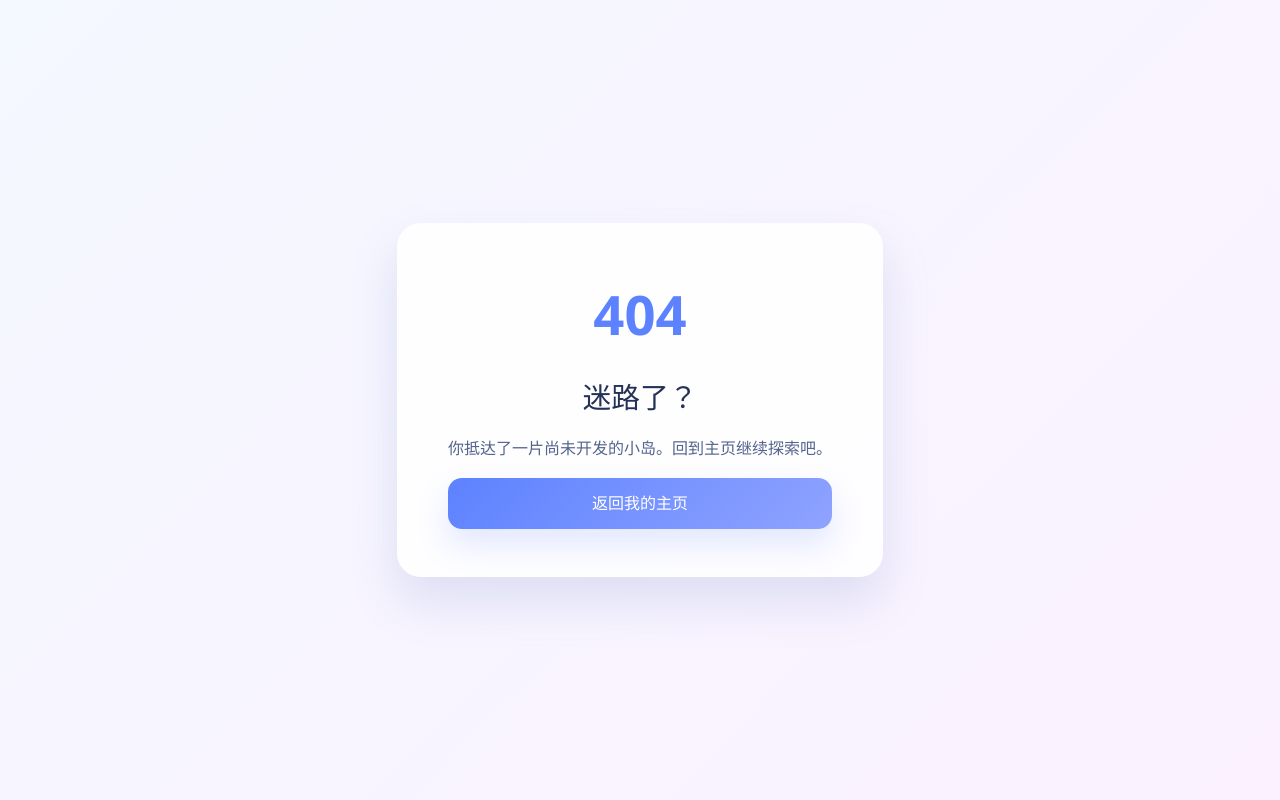
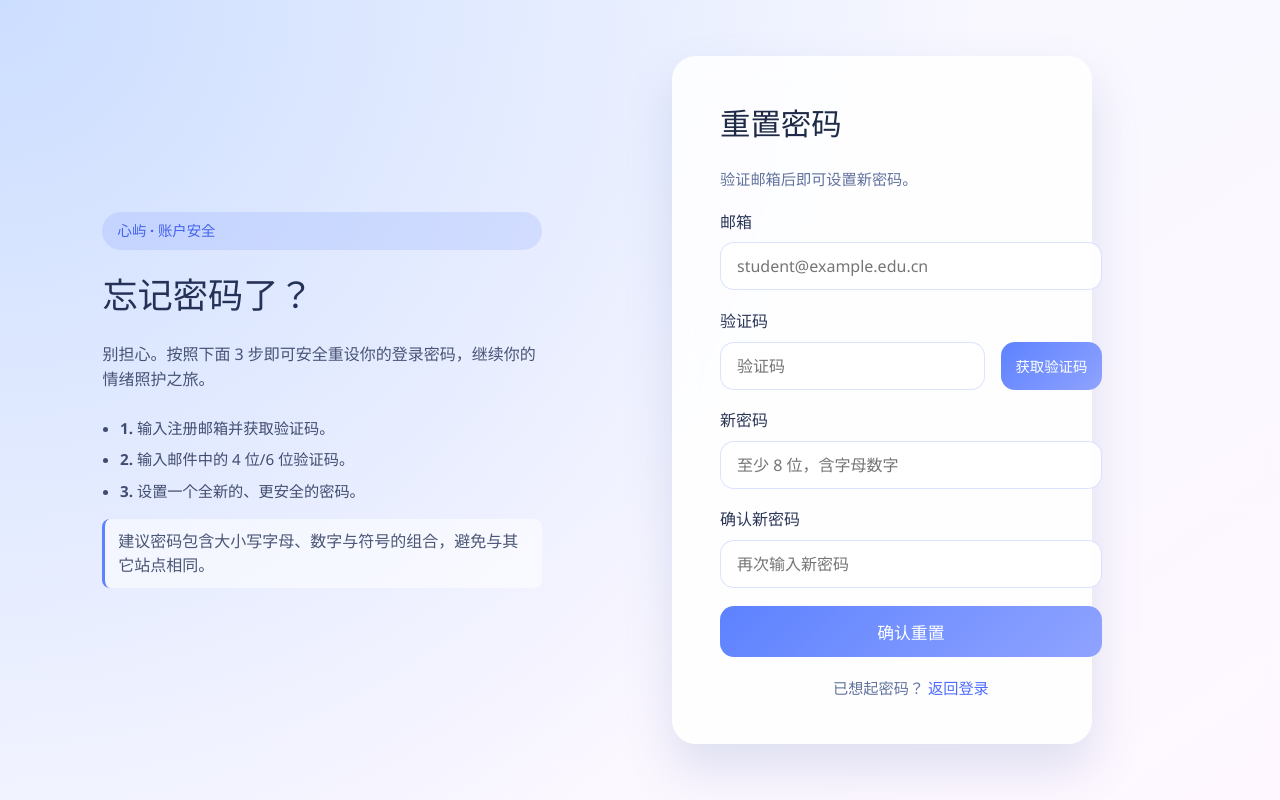
Before and after one commit to njdldkl666699/solace-isle, a Vue app: page /resetPassword in a window 1280 px wide. Before the commit this address had no page. Built offline with nearby package versions, Linux system fonts and the light colour scheme.

Commit message:
添加找回密码页面

```diff
--- a/src/router/index.ts
+++ b/src/router/index.ts
@@ -14,6 +14,11 @@ const routes: RouteRecordRaw[] = [
   {
     path: "/register",
     component: () => import("../views/RegisterView.vue"),
+    meta: { layout: "auth" },
+  },
+  {
+    path: "/resetPassword",
+    component: () => import("../views/ResetPasswordView.vue"),
     meta: { layout: "auth" },
   },
   {
--- a/src/views/LoginView.vue
+++ b/src/views/LoginView.vue
@@ -1,5 +1,5 @@
 <script setup lang="ts">
-import { reactive, ref } from "vue";
+import {reactive, ref} from "vue";
 import { useRouter } from "vue-router";
 import { useAppStore } from "../stores/appStore";
 import api from "../api/request.ts";
@@ -75,7 +75,7 @@ const handleSubmit = async () => {
       </p>
       <p class="switch-text">
         忘记密码？
-        <button class="change-password-btn" type="button">修改密码</button>
+        <RouterLink to="/resetPassword">找回密码</RouterLink>
       </p>
     </form>
   </div>
--- a/src/views/RegisterView.vue
+++ b/src/views/RegisterView.vue
@@ -127,7 +127,7 @@ const handleSubmit = async () => {
       <label>
         验证码
         <span class="verify-row">
-          <input class="verify_code" v-model="form.code" type="text" required placeholder="1234" />
+          <input class="verify_code" v-model="form.code" type="text" required placeholder="验证码" />
           <button type="button" :disabled="countdown > 0" @click="sendEmail">
             {{ countdown > 0 ? countdown + 's后重新发送' : '获取验证码' }}
           </button>
--- /dev/null
+++ b/src/views/ResetPasswordView.vue
@@ -0,0 +1,288 @@
+<script setup lang="ts">
+import { reactive, ref, onUnmounted } from "vue";
+import { useRouter } from "vue-router";
+import api from "../api/request.ts";
+import { ElMessageBox, ElMessage } from "element-plus";
+import { sha256 } from 'js-sha256';
+
+const router = useRouter();
+const form = reactive({ email: "", code: "", password: "", confirmPassword: "" });
+const loading = ref(false);
+const countdown = ref(0);
+let countdownTimer: number | null = null;
+
+const startCountdown = (sec = 60) => {
+  if (countdownTimer) {
+    clearInterval(countdownTimer);
+    countdownTimer = null;
+  }
+  countdown.value = sec;
+  countdownTimer = window.setInterval(() => {
+    countdown.value -= 1;
+    if (countdown.value <= 0) {
+      countdown.value = 0;
+      if (countdownTimer) {
+        clearInterval(countdownTimer);
+        countdownTimer = null;
+      }
+    }
+  }, 1000);
+};
+
+onUnmounted(() => {
+  if (countdownTimer) clearInterval(countdownTimer);
+});
+
+const checkEmail = () => {
+  if(form.email === "" || !form.email.includes("@")){
+    ElMessage.warning("请输入正确的邮箱地址");
+    return false;
+  }
+  return true;
+};
+
+const sendEmail = async () => {
+  if (countdown.value > 0) return;
+  if (!checkEmail()) return;
+  try {
+    const response = await api.get("/auth/sendCode",{
+       params: {
+        email: form.email
+      }
+    });
+    if(response.data.code === 1){
+      ElMessage.success("验证码已发送");
+      startCountdown(60);
+    }else {
+      ElMessage.error(response.data.msg || "验证码发送失败，请稍后重试。");
+    }
+  }catch (err: any){
+    ElMessage.error(err.response?.data?.msg || "验证码发送失败，请稍后重试。");
+  }
+}
+
+const validate = () => {
+  if (form.password !== form.confirmPassword) {
+    ElMessage.warning("两次输入的密码不一致");
+    form.password="";
+    form.confirmPassword="";
+    return false;
+  }
+  if (form.password.length < 8) {
+    ElMessage.warning("密码长度至少为8位");
+    return false;
+  }
+  return true;
+};
+
+const handleSubmit = async () => {
+  if (!validate()) return;
+  loading.value = true;
+  try {
+    const encryptedPassword = sha256(form.password);
+    const response = await api.post("/auth/findPassword", {
+      email: form.email,
+      password: encryptedPassword,
+      code: form.code
+    });
+    if(response.data.code === 1){
+      loading.value = false;
+      await ElMessageBox.alert("密码重置成功，请使用新密码登录。", '提示', {
+        confirmButtonText: '确定',
+        type: 'success',
+      });
+      router.push("/login");
+    }else {
+      loading.value = false;
+      await ElMessageBox.alert(response.data.msg || "重置失败，请稍后重试。", '提示', {
+        confirmButtonText: '确定',
+        type: 'error',
+      });
+    }
+  }catch (err: any) {
+    loading.value = false;
+    await ElMessageBox.alert(err.response?.data?.msg || "重置失败，请稍后重试。", '提示', {
+      confirmButtonText: '确定',
+      type: 'error'
+    });
+  }
+};
+</script>
+
+<template>
+  <div class="auth-page">
+    <div class="welcome-panel">
+      <div class="badge">心屿 · 账户安全</div>
+      <h1>忘记密码了？</h1>
+      <p>别担心。按照下面 3 步即可安全重设你的登录密码，继续你的情绪照护之旅。</p>
+      <ul>
+        <li><strong>1.</strong> 输入注册邮箱并获取验证码。</li>
+        <li><strong>2.</strong> 输入邮件中的 4 位/6 位验证码。</li>
+        <li><strong>3.</strong> 设置一个全新的、更安全的密码。</li>
+      </ul>
+      <p class="note">建议密码包含大小写字母、数字与符号的组合，避免与其它站点相同。</p>
+    </div>
+
+    <form class="auth-card" @submit.prevent="handleSubmit">
+      <h2>重置密码</h2>
+      <p class="subtitle">验证邮箱后即可设置新密码。</p>
+
+      <label>
+        邮箱
+        <input v-model="form.email" type="email" required placeholder="student@example.edu.cn" />
+      </label>
+
+      <label>
+        验证码
+        <span class="verify-row">
+          <input class="verify_code" v-model="form.code" type="text" required placeholder="验证码" />
+          <button type="button" :disabled="countdown > 0" @click="sendEmail" class="secondary-btn">
+            {{ countdown > 0 ? countdown + 's后重新发送' : '获取验证码' }}
+          </button>
+        </span>
+      </label>
+
+      <label>
+        新密码
+        <input v-model="form.password" type="password" required minlength="8" placeholder="至少 8 位，含字母数字" />
+      </label>
+
+      <label>
+        确认新密码
+        <input v-model="form.confirmPassword" type="password" required minlength="8" placeholder="再次输入新密码" />
+      </label>
+
+      <button type="submit" :disabled="loading" class="primary-btn">{{ loading ? '重置中…' : '确认重置' }}</button>
+
+      <p class="switch-text">
+        已想起密码？
+        <RouterLink to="/login">返回登录</RouterLink>
+      </p>
+    </form>
+  </div>
+</template>
+
+<style scoped>
+.auth-page {
+  min-height: 100vh;
+  display: grid;
+  grid-template-columns: repeat(2, minmax(0, 1fr));
+  align-items: center;
+  background: radial-gradient(circle at top left, rgba(129, 172, 255, 0.35), transparent 65%),
+    linear-gradient(145deg, #f4f8ff 0%, #fef7ff 100%);
+  padding: 0 8vw;
+  gap: 4rem;
+}
+
+.welcome-panel {
+  color: #253257;
+  max-width: 440px;
+  display: flex;
+  flex-direction: column;
+  gap: 1rem;
+}
+
+.badge {
+  display: inline-flex;
+  align-items: center;
+  gap: 0.5rem;
+  padding: 0.45rem 0.95rem;
+  border-radius: 999px;
+  background: rgba(94, 130, 255, 0.16);
+  color: #4361ee;
+  font-weight: 600;
+  font-size: 0.9rem;
+}
+
+.welcome-panel h1 {
+  font-size: 2.2rem;
+  margin: 0 0 0.25rem;
+  font-weight: 700;
+}
+
+.welcome-panel p {
+  font-size: 1rem;
+  line-height: 1.55;
+  color: rgba(37, 50, 87, 0.82);
+  margin: 0;
+}
+
+.welcome-panel ul {
+  margin: 0.5rem 0 0;
+  padding-left: 1.1rem;
+  display: grid;
+  gap: 0.45rem;
+  color: rgba(37, 50, 87, 0.86);
+  font-size: 0.95rem;
+}
+
+.note {
+  font-size: 0.85rem;
+  color: #5a6c95;
+  margin-top: 0.75rem;
+  background: rgba(255,255,255,0.55);
+  padding: 0.6rem 0.8rem;
+  border-left: 3px solid #5d82ff;
+  border-radius: 8px;
+}
+
+.auth-card {
+  background: rgba(255, 255, 255, 0.85);
+  border-radius: 24px;
+  padding: 2.75rem 3rem;
+  box-shadow: 0 24px 48px rgba(85, 112, 171, 0.18);
+  backdrop-filter: blur(12px);
+  display: grid;
+  gap: 1.15rem;
+  color: #1e2a47;
+  max-width: 420px;
+}
+
+.auth-card h2 { margin: 0; font-size: 1.9rem; }
+.subtitle { margin: 0; color: #61729d; font-size: 0.95rem; }
+
+label { display: grid; gap: 0.45rem; font-weight: 600; color: #2a3658; }
+
+input {
+  padding: 0.75rem 1rem;
+  border-radius: 14px;
+  border: 1px solid rgba(93, 130, 255, 0.22);
+  background: rgba(255, 255, 255, 0.9);
+  font-size: 1rem;
+  transition: border-color 0.2s ease, box-shadow 0.2s ease;
+}
+input:focus { outline: none; border-color: rgba(93,130,255,0.6); box-shadow: 0 0 0 4px rgba(93,130,255,0.18); }
+
+.verify-row { display: flex; gap: 1rem; width: 100%; }
+.verify_code { flex: 1; }
+
+.primary-btn, .secondary-btn {
+  border: none;
+  background: linear-gradient(135deg, #5d82ff, #8fa3ff);
+  color: #fff;
+  font-size: 1.05rem;
+  padding: 0.85rem 1rem;
+  border-radius: 14px;
+  cursor: pointer;
+  transition: transform 0.2s ease, box-shadow 0.2s ease, background 0.3s;
+  white-space: nowrap;
+}
+.secondary-btn { font-size: 0.9rem; padding: 0.75rem 0.9rem; }
+.primary-btn:hover:not(:disabled), .secondary-btn:hover:not(:disabled) { transform: translateY(-1px); box-shadow: 0 12px 24px rgba(93,130,255,0.25); }
+.primary-btn:disabled, .secondary-btn:disabled { opacity: 0.6; cursor: not-allowed; }
+
+.switch-text { text-align: center; color: #61729d; font-size: 0.95rem; margin: 0; }
+.switch-text a { color: #4d6bff; font-weight: 600; text-decoration: none; }
+.switch-text a:hover { text-decoration: underline; }
+
+@media (max-width: 1024px) {
+  .auth-page { grid-template-columns: 1fr; padding: 10vh 10vw; }
+  .welcome-panel { display: none; }
+  .auth-card { justify-self: center; }
+}
+
+@media (max-width: 560px) {
+  .auth-page { padding: 8vh 6vw; }
+  .auth-card { padding: 2.25rem 2rem; }
+}
+</style>
```
